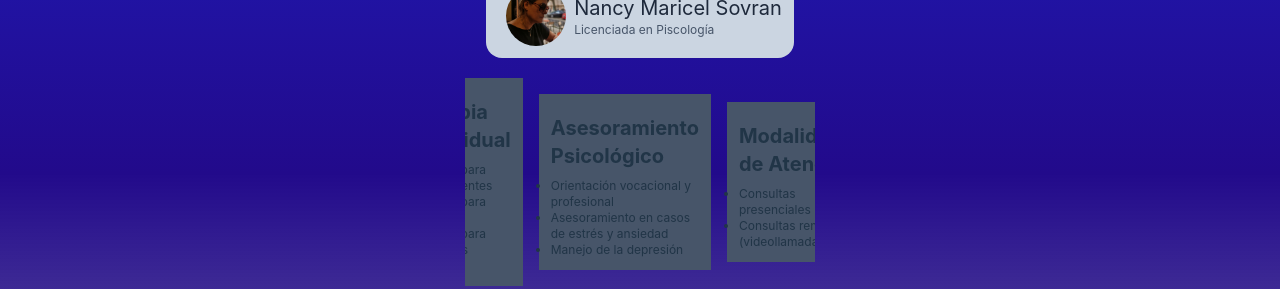
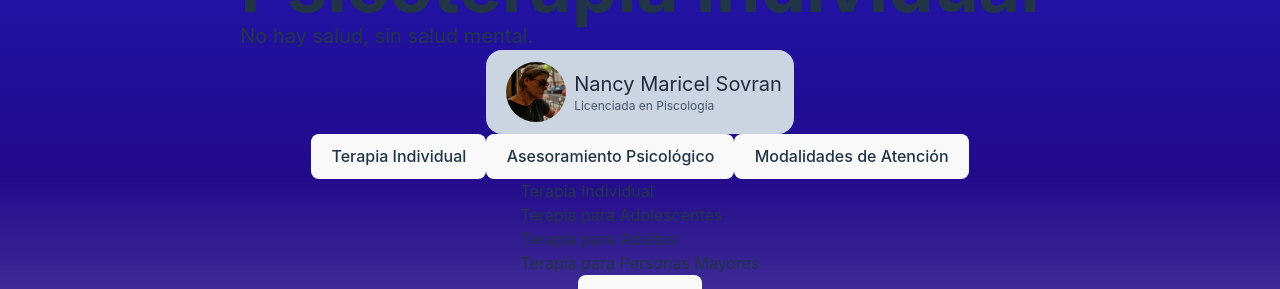
Before and after one commit to DMarzzucco/psicoterap-a_individual_a, a React (Vite) app: page / in a window 1280 px wide. Shown: the part 494-783 px from the top of the page. Built offline with nearby package versions, Linux system fonts and the light colour scheme.

Commit message:
Carrasul comp was change for a Tab /&/ Last test in the api

```diff
--- a/package.json
+++ b/package.json
@@ -20,7 +20,6 @@
     "postcss": "^8.4.39",
     "react": "^18.3.1",
     "react-dom": "^18.3.1",
-    "react-hook-form": "^7.52.1",
     "react-router-dom": "^6.24.1",
     "tailwindcss": "^3.4.4"
   },
--- a/src/api/SendEmail.ts
+++ b/src/api/SendEmail.ts
@@ -9,7 +9,7 @@ export const sendEmailjs = async (form: HTMLFormElement) => {
     formData.append('user_id', userID);
 
     try {
-        const res = await fetch('https://api.emailjs.com/api/v1.0/email/send', {
+        const res = await fetch('https://api.emailjs.com/api/v1.0/email/send-form', {
             method: 'POST',
             body: formData
         });
--- a/src/assets/img.ts
+++ b/src/assets/img.ts
@@ -1,9 +1,9 @@
 import headerlogo from './img/logo.png'
 import profileLogo from './../../public/img/profile.jpeg'
 import { faEnvelope } from '@fortawesome/free-regular-svg-icons'
-import { faUser, faPhone, faLocationDot, faChevronLeft, faChevronRight, faXmark } from '@fortawesome/free-solid-svg-icons'
+import { faUser, faPhone, faLocationDot, faXmark } from '@fortawesome/free-solid-svg-icons'
 
 export {
     headerlogo, faEnvelope, faUser, faPhone, faLocationDot,
-    profileLogo, faChevronLeft, faChevronRight, faXmark
+    profileLogo, faXmark
 }
--- a/src/components/assets/assets.tsx
+++ b/src/components/assets/assets.tsx
@@ -45,12 +45,3 @@ export const ItemsInf: React.FC<infProps> = ({ icon, title }) => {
     )
 }
 //////////
-
-// }}}}
-export const SlidButton: React.FC<SlideBtn> = ({ click, icon }) => {
-    return (
-        <button onClick={click}>
-            <FontAwesomeIcon icon={icon} />
-        </button>
-    )
-}
--- a/src/components/common/carrousel/carousel.tsx
+++ b/src/components/common/carrousel/carousel.tsx
@@ -1,26 +1,12 @@
 import React from "react";
-import { BoxSlider } from "./comp";
-import { slides } from "../../func/items";
+import { ButtonsTabs, TabsCont } from "./comp";
 
 const Carousels: React.FC = () => {
     return (
-        <BoxSlider slides={slides}>
-            {slides.map((slide) => (
-                <div
-                    key={slide.id}
-                    className="flex p-3 w-full m-2 justify-center items-center bg-slate-600"
-                >
-                    <div className="flex flex-col justify-center items-center">
-                        <h2 className="text-xl font-bold py-2">{slide.title}</h2>
-                        <ul className="list-disc text-xs">
-                            <li>{slide.text1}</li>
-                            <li>{slide.text2}</li>
-                            {slide.text3 && <li>{slide.text3}</li>}
-                        </ul>
-                    </div>
-                </div>
-            ))}
-        </BoxSlider>
+        <div className="flex flex-col justify-center items-center">
+            <ButtonsTabs />
+            <TabsCont />
+        </div>
     )
 }
 export default Carousels
--- a/src/components/common/carrousel/comp.tsx
+++ b/src/components/common/carrousel/comp.tsx
@@ -1,34 +1,40 @@
-import { faChevronLeft, faChevronRight } from "../../../assets/img"
-import React, { useState } from "react"
-import { BoxProp } from "../../../interfaces/interfaces"
-import { slides } from "../../func/items"
-import { SlidButton } from "../../assets/assets"
+import React from "react"
+import { slides } from "../../func/items";
+import { useComps } from "../../../context/context"
 
-export const BoxSlider: React.FC<BoxProp> = ({ children }) => {
-    const [curr, setCurr] = useState<number>(0)
-
-    const Sld = (op: "next" | "prev") => {
-        setCurr(prev => {
-            const index = op === "next" ?
-                (prev === slides.length - 1 ? 0 : prev + 1) :
-                (prev === 0 ? slides.length - 1 : prev - 1)
-            return index
-
-        })
-    }
+export const ButtonsTabs: React.FC = () => {
+    const { curr, setCurr } = useComps()
     return (
-        <div className="w-350 overflow-hidden relativ my-3 ">
-            <div
-                className="
-             w-full flex flex-row justify-center items-center transition-transform ease-out
-             duration-700
-             " style={{ transform: `translateX(-${curr * 30}%)` }}>
-                {children}
-            </div>
-            <div className="relative inset-0">
-                <SlidButton icon={faChevronLeft} click={() => { Sld("prev") }} />
-                <SlidButton icon={faChevronRight} click={() => { Sld("next") }} />
-            </div>
+        <div className="flex flex-row justify-center items-center">
+            {slides.map((slide, index) => (
+                <button
+                    key={slide.id}
+                    className={curr === index ? "active:" : ""}
+                    onClick={() => setCurr(index)}
+                >
+                    {slide.title}
+                </button>
+            ))}
         </div>
     )
 }
+export const TabsCont: React.FC = () => {
+    const { curr } = useComps()
+    return (
+        <div className="flex flex-col justify-center items-center">
+            {slides.map((slide, index) => curr === index && (
+                <div key={slide.id}>
+                    <h2>{slide.title}</h2>
+                    <ul>
+                        {Object.keys(slide).map((key) => {
+                            if (key.startsWith("text")) {
+                                return <li key={key}>{slide[key]}</li>
+                            }
+                            return null
+                        })}
+                    </ul>
+                </div>
+            ))}
+        </div>
+    )
+}
--- a/src/components/common/form/compForms.tsx
+++ b/src/components/common/form/compForms.tsx
@@ -19,24 +19,24 @@ export const TextareaForm: React.FC = () => {
             <label htmlFor="message" className="font-bold">Mensaje</label>
             <textarea
                 className="p-2 rounded-lg my-2 border border-slate-400 text-slate-300"
-                // name="message"
+                name="message"
                 placeholder="Mensaje"
                 id=""
-                // required
+                required
             />
         </div>
     )
 }
-export const CompletForm: React.FC<CompleteFormProp> = ({ htmlFor, title, placeholder }) => {
+export const CompletForm: React.FC<CompleteFormProp> = ({ htmlFor, title, placeholder, name }) => {
     return (
         <div className="flex flex-col items-start">
             <label htmlFor={htmlFor} className="font-bold">{title}</label>
             <input
                 className="p-2 rounded-lg my-2 border border-slate-400 text-slate-300"
                 type="text"
-                // name={name}
+                name={name}
                 placeholder={placeholder}
-                // required
+                required
             />
         </div>
     )
@@ -46,7 +46,6 @@ export const Loader: React.FC = () => {
     return (
         <div className=" absolute flex flex-col justify-center items-center">
             {sending && <LoaderComp />}
-            {/* <Confirmation /> */}
             {messageSent && <Confirmation />}
         </div>
     )
--- a/src/components/func/items.ts
+++ b/src/components/func/items.ts
@@ -21,7 +21,4 @@ export const slides: SlideProps[] = [
         text1: "Consultas presenciales",
         text2: "Consultas remotas (videollamadas)",
     },
-    //
-
-
 ]
--- a/src/context/context.tsx
+++ b/src/context/context.tsx
@@ -1,6 +1,5 @@
 import React, { createContext, useContext, useRef, useState } from "react";
 import { AuthProv, useContextProp } from "../interfaces/interfaces";
-import emailjs from "@emailjs/browser"
 import { sendEmailjs } from "../api/SendEmail";
 
 export const AuthContext = createContext<useContextProp | undefined>(undefined)
@@ -12,8 +11,8 @@ export const useComps = () => {
     }
     return context;
 }
-
 const AuthProvider: React.FC<AuthProv> = ({ children }) => {
+    const [curr, setCurr] = useState<number>(0)
     const [openForm, setOpenForm] = useState<boolean>(false)
     const [messageSent, setMessageSent] = useState<boolean>(false)
     const [sending, setSending] = useState<boolean>(false)
@@ -26,12 +25,7 @@ const AuthProvider: React.FC<AuthProv> = ({ children }) => {
             return
         }
         setSending(true);
-
-        // const serviceID = "service_xhmxkjl";
-        // const template = "template_7yi1umj";
-        // const key = "iT8BqbWUbZqyQKCa9";
         try {
-            // await emailjs.sendForm(serviceID, template, reForm.current, key)
             await sendEmailjs(reForm.current)
             setMessageSent(true)
             console.log("Mensaje enviado ")
@@ -52,10 +46,8 @@ const AuthProvider: React.FC<AuthProv> = ({ children }) => {
         })
     }
 
-
-    // manejo de estados
     return (
-        <AuthContext.Provider value={{ openForm, handleButton, sendEmail, reForm, messageSent, sending }}>
+        <AuthContext.Provider value={{ openForm, handleButton, sendEmail, reForm, messageSent, sending, curr, setCurr }}>
             {children}
         </AuthContext.Provider>
     )
--- a/src/interfaces/interfaces.ts
+++ b/src/interfaces/interfaces.ts
@@ -13,23 +13,13 @@ export interface LinkFProps {
 export interface SlideProps {
     id: number;
     title: string;
-    text1: string;
-    text2: string;
-    text3?: string;
+    [key: string]: string | number;
 }
 export interface CompleteFormProp {
     htmlFor: string;
     title: string;
-    // name?: string;
+    name: string;
     placeholder: string
-}
-export interface BoxProp {
-    children: React.ReactNode
-    slides: SlideProps[]
-}
-export interface SlideBtn {
-    click: () => void;
-    icon: IconDefinition;
 }
 export interface infProps {
     icon: IconDefinition;
@@ -37,12 +27,12 @@ export interface infProps {
 }
 export interface AuthProv { children: JSX.Element }
 export interface useContextProp {
-    user?: string
-    openForm: boolean
+    openForm: boolean;
+    curr: number;
+    setCurr: (index: number) => void;
     handleButton: (op: "open" | "close") => void;
     sendEmail: (e: React.FormEvent) => void;
     reForm: React.RefObject<HTMLFormElement>;
-    // temporal
     messageSent: boolean;
     sending: boolean;
 }
```
Also changed, not shown: src/components/common/form/Form.tsx (+4 -16 lines), 1 other file (tests, documents, lock files or other folders).
